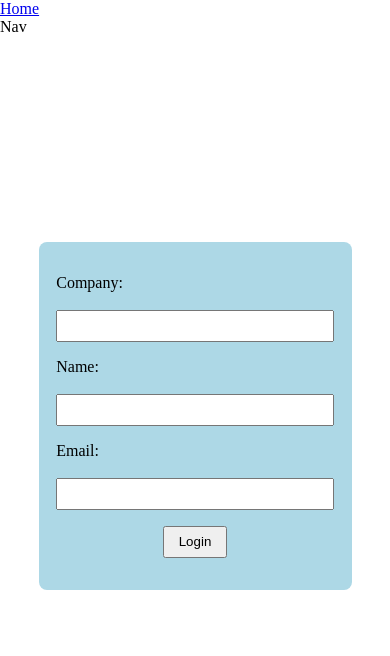
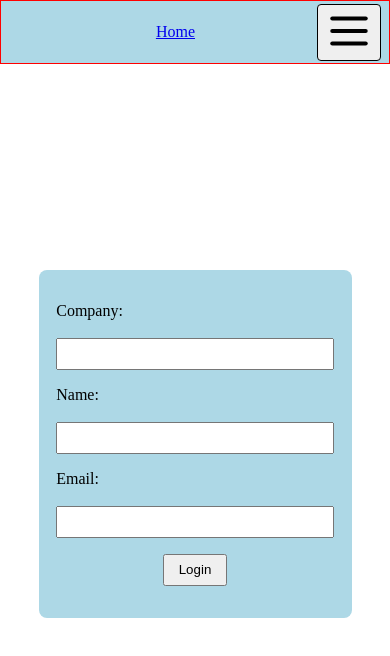
Before and after one commit to Quinten97/FakeShop, a React (Vite) app in the folder fakeshop/: page / in a window 390 px wide. Shown: the top 656 px of the page. Built offline with nearby package versions, Linux system fonts and the light colour scheme.

Commit message:
hamburger menu

```diff
--- /dev/null
+++ b/fakeshop/src/components/images/svgs/HamburgerMenuSvg.tsx
@@ -0,0 +1,34 @@
+import React from "react";
+
+export function HamburgerMenuSvg() {
+  return (
+    <>
+      <svg
+        width="50px"
+        height="50px"
+        viewBox="0 0 24 24"
+        fill="none"
+        xmlns="http://www.w3.org/2000/svg"
+      >
+        <path
+          d="M4 18L20 18"
+          stroke="#000000"
+          stroke-width="2"
+          stroke-linecap="round"
+        />
+        <path
+          d="M4 12L20 12"
+          stroke="#000000"
+          stroke-width="2"
+          stroke-linecap="round"
+        />
+        <path
+          d="M4 6L20 6"
+          stroke="#000000"
+          stroke-width="2"
+          stroke-linecap="round"
+        />
+      </svg>
+    </>
+  );
+}
--- a/fakeshop/src/components/login/MobileLogin.tsx
+++ b/fakeshop/src/components/login/MobileLogin.tsx
@@ -2,6 +2,7 @@ import React from "react";
 import { Input } from "../input/Input";
 import styled from "@emotion/styled";
 import { Button } from "../button/StyledButton";
+import { Link } from "react-router-dom";
 
 const StyledForm = styled.form`
   display: grid;
@@ -19,7 +20,9 @@ export function MobileLogin() {
         <Input label="Company:" name="company" />
         <Input label="Name:" name="name" />
         <Input label="Email:" name="email" />
-        <Button text="Login" type="submit" />
+        <Link to="/home">
+          <Button text="Login" type="submit" />
+        </Link>
       </StyledForm>
     </>
   );
--- a/fakeshop/src/components/nav/MobileNav.jsx
+++ b/fakeshop/src/components/nav/MobileNav.jsx
@@ -1,9 +1,47 @@
 import { Outlet } from "react-router-dom";
+import { Link } from "react-router-dom";
+import styled from "@emotion/styled";
+import { HamburgerMenuSvg } from "../images/svgs/HamburgerMenuSvg";
+import { useState } from "react";
 
 export function MobileNav() {
+  const [hamburgerOpen, setHamburgerOpen] = useState(false);
+
+  const Nav = styled.nav`
+    background-color: lightblue;
+    height: 4rem;
+    border: 1px solid red;
+    display: grid;
+    grid-template-columns: 1fr 1fr;
+    place-items: center end;
+  `;
+
+  const StyledButton = styled.button`
+    margin: 0rem 0.5rem;
+    border-radius: 0.25rem;
+    border: 1px solid black;
+    z-index: 1;
+  `;
+
+  const MenuContainer = styled.div`
+    border: 1px solid black;
+    background-color: white;
+    position: absolute;
+    width: 200px;
+    height: 200px;
+    margin-top: 8rem;
+    overflow-x: hidden;
+  `;
+
   return (
     <>
-      Nav
+      <Nav>
+        <Link to={"/home"}>Home</Link>
+        <StyledButton onClick={() => setHamburgerOpen(!hamburgerOpen)}>
+          <HamburgerMenuSvg />
+        </StyledButton>
+        {hamburgerOpen && <MenuContainer id="MenuContainer"></MenuContainer>}
+      </Nav>
       <div className="outletContainer">
         <Outlet />
       </div>
--- a/fakeshop/src/routes/root.jsx
+++ b/fakeshop/src/routes/root.jsx
@@ -1,20 +1,8 @@
-import { Link } from "react-router-dom";
-import styled from "@emotion/styled";
 import { DesktopNav } from "../components/Nav/DesktopNav";
 import { MobileNav } from "../components/Nav/MobileNav";
 
 export default function Root(props) {
   const { isMobile } = props;
-  const Nav = styled.nav`
-    color: yellow;
-  `;
 
-  return (
-    <>
-      <Nav>
-        <Link to={"/home"}>Home</Link>
-      </Nav>
-      {isMobile ? <MobileNav /> : <DesktopNav />}
-    </>
-  );
+  return <>{isMobile ? <MobileNav /> : <DesktopNav />}</>;
 }
```
Also changed, not shown: fakeshop/src/components/images/svgs/CrossSvg.tsx (added, +23 -0 lines).
